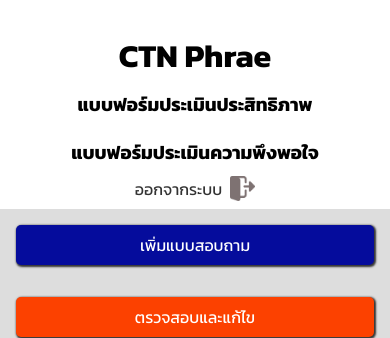
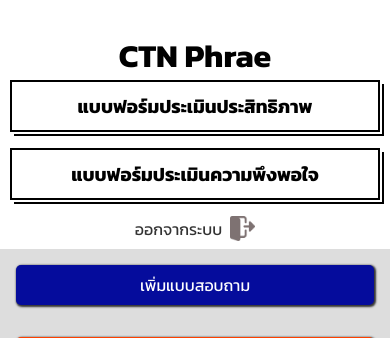
Before and after one commit to Lindist/FormCTN, a PHP site: page /form.php in a window 390 px wide. Shown: the top 338 px of the page. Run offline with PHP 8.4, Linux system fonts and the light colour scheme; the visitor is signed in with stand-in values (Sample User, id 1); data that the repository does not hold is empty.

Commit message:
success39

```diff
--- a/form.php
+++ b/form.php
@@ -38,7 +38,7 @@
 <head>
     <meta charset="UTF-8">
     <meta name="viewport" content="width=device-width, initial-scale=1.0">
-    <link rel="stylesheet" href="style/formstyle7.css">
+    <link rel="stylesheet" href="style/formstyle.css">
     <link rel="stylesheet" href="style/tabstyle1.css">
     <title>From</title>
 </head>
--- a/style/formstyle7.css
+++ b/style/formstyle.css
@@ -332,12 +332,19 @@ header div img{
         flex-direction: column;
     }
     header > .tab_box > button{
-        width: 100vw;
+        width: 95vw;
         font-size: 16px;
         padding: 10px 0;
-        border-style: none;
+        border: 2px solid #000;
+        box-shadow: 2px 2px 0 0 #fff,4px 4px 0 0 #000;
+        /* border-style: ; */
         background-color: #FFF;
-
+        margin-bottom: 1em;
+        transition-duration: 200ms;
+    }
+    header > .tab_box > button:active{
+        box-shadow: 0px 0px 0 0 #fff,4px 4px 0 0 #000;
+        transform: translate(2px, 2px);
     }
     header > .tab_box > button > h3{
         color: #000;
```
